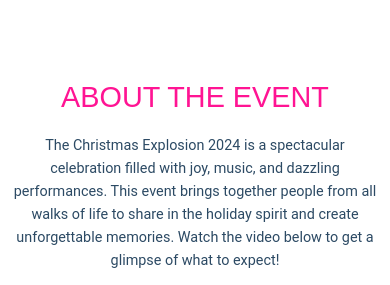
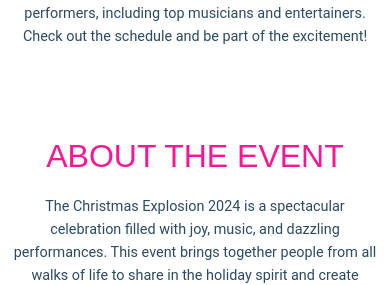
Before and after one commit to Thamidwan/Christmas2024, a plain HTML site: page index.html in a window 390 px wide. Shown: the part 1647-1932 px from the top of the page. Drawn offline with Linux system fonts and the light colour scheme.

Commit message:
Update style.css

```diff
--- a/style.css
+++ b/style.css
@@ -183,7 +183,7 @@ div span:last-of-type{
 
 @media screen and (max-width:600px){
   h1{
-    font-size: medium;
+    font-size: 2rem;
   }
 
   .countdown{
@@ -394,7 +394,7 @@ h1{
 
 @media (max-width: 480px) {
   .about-section h1 {
-      font-size: 1.8rem;
+    font-size: 2rem;
   }
 
   .about-section p {
```
